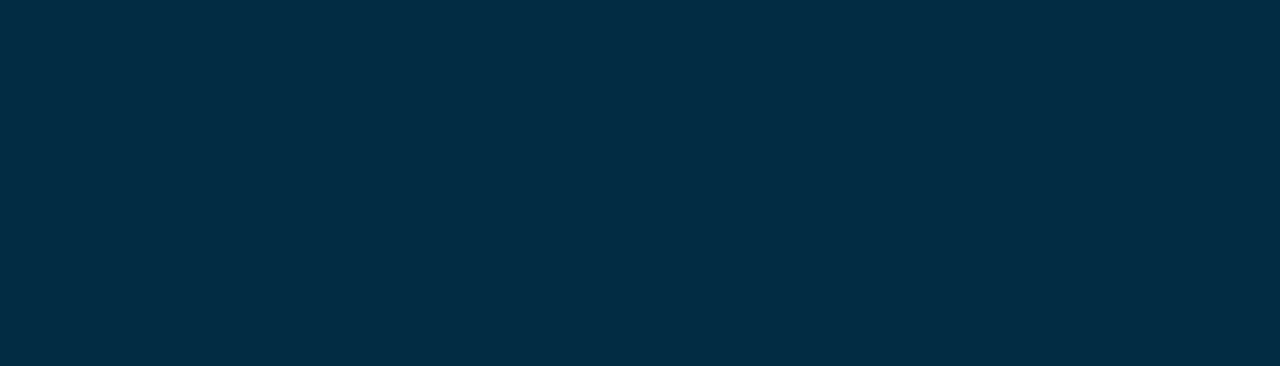
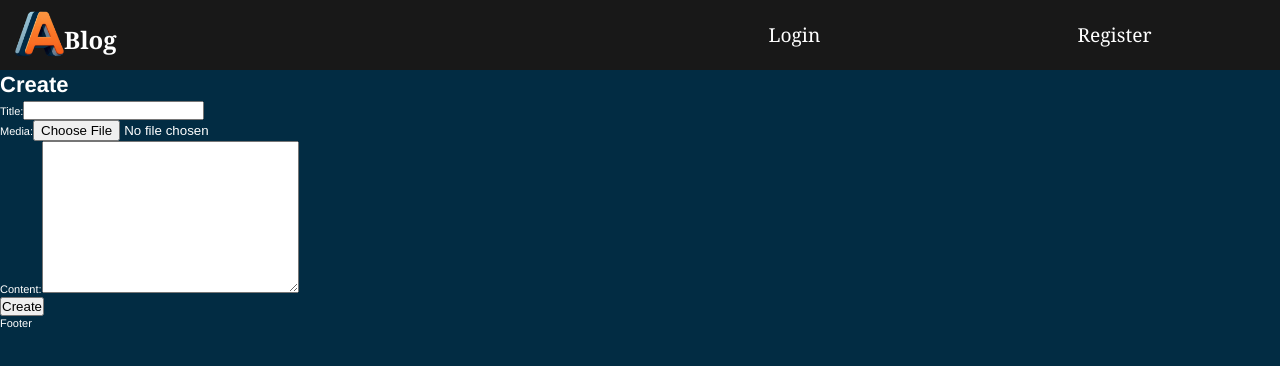
Before and after one commit to a-box31/ABlog, a React (Vite) app in the folder frontend/: page /create in a window 1280 px wide. Before the commit this address had no page. Shown: the top 366 px of the page. Built offline with nearby package versions, Linux system fonts and the light colour scheme; no server answers.

Commit message:
Create Page
Starting the create page for users to create blogs.

```diff
--- a/frontend/src/App.jsx
+++ b/frontend/src/App.jsx
@@ -5,6 +5,7 @@ import Home from "./components/Home";
 import Login from "./components/Login";
 import Register from "./components/Register";
 import Account from "./components/Account";
+import Create from "./components/Create";
 import "./App.scss";
 import Cookies from "js-cookie";
 
@@ -37,7 +38,7 @@ const App = () => {
       <Routes>
         <Route path="/" element={<Layouts isLoggedIn={isLoggedIn} />}>
           <Route index element={<Home />} />
-          {/* <Route path="create" element={<Create />} /> */}
+          <Route path="create" element={<Create />} />
           {/* <Route path="contact" element={<Contact />} /> */}
           <Route path="login" element={<Login isLoggedIn={isLoggedIn} />} />
           <Route path="register" element={<Register isLoggedIn={isLoggedIn} />} />
--- /dev/null
+++ b/frontend/src/components/Create/index.jsx
@@ -0,0 +1,42 @@
+import { useState } from "react";
+import "./index.scss";
+
+const Create = () =>{
+
+    const [title, setTitles] = useState();
+    const [media, setMedia] = useState();
+    const [content, setContent] = useState();
+
+    return (
+      <>
+        <div>
+          <h1>Create</h1>
+        </div>
+        <div>
+          <form>
+            <div>
+              <label htmlFor="title">
+                Title:
+                <input type="text" />
+              </label>
+            </div>
+            <div>
+              <label htmlFor="media">
+                Media:
+                <input type="file" />
+              </label>
+            </div>
+            <div>
+              <label htmlFor="content">
+                Content:
+                <textarea name="" id="" cols="30" rows="10"></textarea>
+              </label>
+            </div>
+            <button type="submit">Create</button>
+          </form>
+        </div>
+      </>
+    );
+}
+
+export default Create;
--- a/frontend/src/components/NavBar/index.jsx
+++ b/frontend/src/components/NavBar/index.jsx
@@ -41,7 +41,7 @@ const NavBar = ({ isLoggedIn }) => {
             {isLoggedIn ? (
               <>
                 <li>
-                  <Link to="#">Create</Link>
+                  <Link to="create">Create</Link>
                 </li>
                 <li>
                   <Link to="account">{account}</Link>
```
Also changed, not shown: frontend/src/components/Create/index.scss (added), 2 other files (tests, documents, lock files or other folders).
